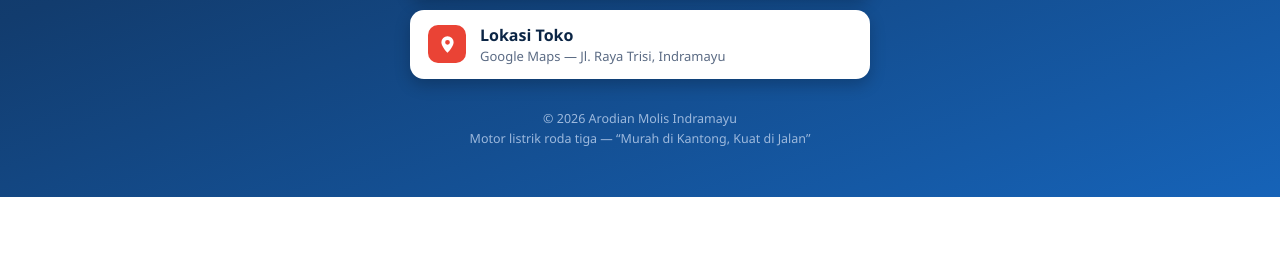
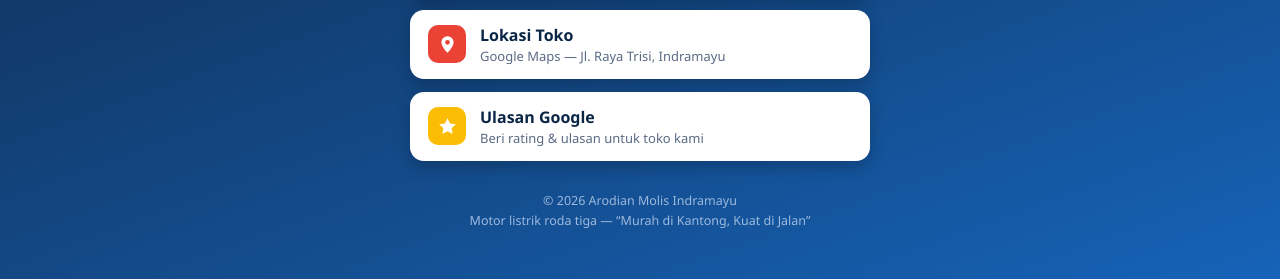
Before and after one commit to lalamove7787/arodian-web, a plain HTML site: page link.html in a window 1280 px wide. Shown: the part 760-1039 px from the top of the page. Before the commit the page ends 957 px from the top, so only its background shows below. Drawn offline with Linux system fonts and the light colour scheme.

Commit message:
Add Google review button to /link page

```diff
--- a/link.html
+++ b/link.html
@@ -27,6 +27,7 @@
   .ig{background:linear-gradient(45deg,#f09433,#e6683c,#dc2743,#cc2366,#bc1888)}
   .fb{background:#1877f2}
   .tt{background:#010101}
+  .rv{background:#fbbc04}
   footer{margin-top:30px;color:#9db9dd;font-size:12.5px;line-height:1.6}
 </style>
 </head>
@@ -50,6 +51,8 @@
     <a href="https://www.arodian.web.id/" target="_blank" rel="noopener"><span class="ic web"><svg viewBox="0 0 24 24" fill="none" stroke="#fff" stroke-width="1.8"><circle cx="12" cy="12" r="9"/><path d="M3 12h18M12 3c2.5 2.5 3.8 5.6 3.8 9S14.5 18.5 12 21c-2.5-2.5-3.8-5.6-3.8-9S9.5 5.5 12 3z"/></svg></span><span>Kunjungi Website<small>www.arodian.web.id — katalog &amp; spesifikasi</small></span></a>
 
     <a href="https://maps.app.goo.gl/atq47ova6i9rHopi6" target="_blank" rel="noopener"><span class="ic maps"><svg viewBox="0 0 24 24" fill="#fff"><path d="M12 2.5a7 7 0 0 0-7 7c0 5.2 7 12 7 12s7-6.8 7-12a7 7 0 0 0-7-7zm0 9.7a2.7 2.7 0 1 1 0-5.4 2.7 2.7 0 0 1 0 5.4z"/></svg></span><span>Lokasi Toko<small>Google Maps — Jl. Raya Trisi, Indramayu</small></span></a>
+
+    <a href="https://g.page/r/CS68Dhue2cAJEAI/review" target="_blank" rel="noopener"><span class="ic rv"><svg viewBox="0 0 24 24" fill="#fff"><path d="M12 2.6l2.9 6 6.6.9-4.8 4.6 1.2 6.5L12 17.5l-5.9 3.1 1.2-6.5L2.5 9.5l6.6-.9z"/></svg></span><span>Ulasan Google<small>Beri rating &amp; ulasan untuk toko kami</small></span></a>
   </div>
 
   <footer>© 2026 Arodian Molis Indramayu<br>Motor listrik roda tiga — “Murah di Kantong, Kuat di Jalan”</footer>
```
